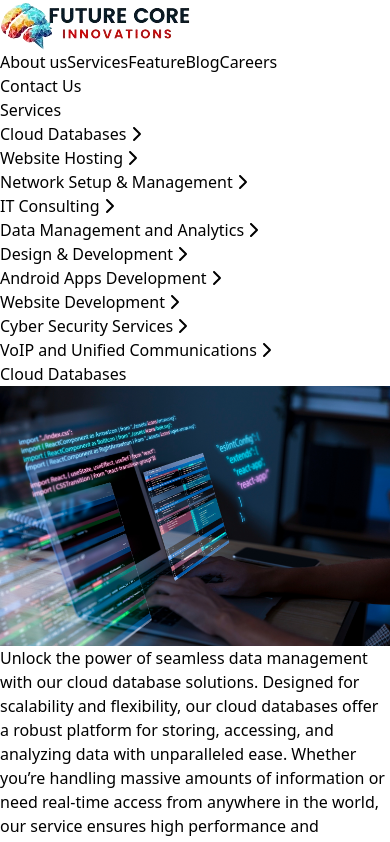
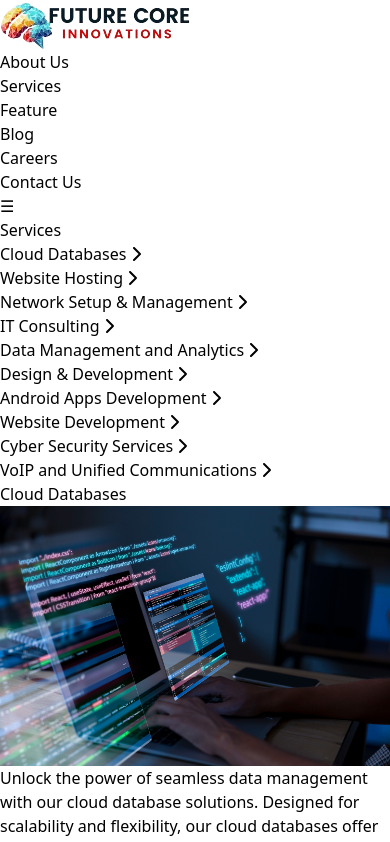
Before and after one commit to anubhootipandey/Future_Core_Innovations, a React (Vite) app: page /service in a window 390 px wide. Shown: the top 842 px of the page. Built offline with nearby package versions, Linux system fonts and the light colour scheme.

Commit message:
work on responsive

```diff
--- a/src/components/Features/Features.jsx
+++ b/src/components/Features/Features.jsx
@@ -84,7 +84,7 @@ const FeaturePart = ({ title, description, benefits, imgSrc, imgAlt, reverse })
             </ul>
         </div>
         <div className="feature-right w-full lg:w-1/2 flex items-center justify-center">
-            <img src={imgSrc} alt={imgAlt} className="transform scale-90 hover:scale-100 transition-transform duration-300" />
+            <img src={imgSrc} alt={imgAlt} className="w-full h-auto max-w-sm transform scale-90 hover:scale-100 transition-transform duration-300" />
         </div>
     </div>
 );
@@ -132,12 +132,12 @@ const Features = () => {
             </div>
 
            {/* Subscribe Section */}
-            <div className='mt-[4rem] w-[73rem] relative left-[5rem] h-[26rem] top-20 p-8 rounded-lg flex flex-col'>
+<div className='mt-8 mx-auto max-w-4xl p-8 rounded-lg flex flex-col relative'>
     <h1 className='text-5xl font-bold mb-4'>Subscribe to our newsletter</h1>
     <p className='text-gray-600 mb-6'>
         Subscribe to our newsletter and get exclusive deals you won't find anywhere else straight to your inbox.
     </p>
-                <form className='w-[28rem] flex flex-col items-start'>
+    <form className='w-full flex flex-col items-start mb-6'>
         <input
             type="email"
             placeholder="Enter Your Email Address"
@@ -150,8 +150,8 @@ const Features = () => {
             Subscribe Now
         </button>
     </form>
-                <div className='absolute top-[.5rem] left-[50rem]'>
-                    <img className='w-[25rem] h-[25rem]' src={newsletter} alt="" />
+    <div className='mt-4 flex justify-center'>
+        <img className='w-[25rem] h-auto' src={newsletter} alt="Subscribe Image" />
     </div>
 </div>
         </>
--- a/src/components/Navbar/Navbar.jsx
+++ b/src/components/Navbar/Navbar.jsx
@@ -1,28 +1,73 @@
-import React from 'react';
+import React, { useState } from 'react';
 import logo from "../images/logo1.svg";
 import { Link } from 'react-router-dom';
 
+const Navbar = () => {
+  const [isOpen, setIsOpen] = useState(false);
 
+  const toggleMenu = () => {
+    setIsOpen(!isOpen);
+  };
 
-
-const Navbar = () => {
   return (
     <div>
-        <nav className='flex shadow-md sticky h-20 align-middle'>
-            <div className='mt-2'>
-                <img src={logo} alt="logo" className='h-[60px] w-40 ml-10 mr-[450px]' />
+      <nav className='flex items-center justify-between h-20 px-4 shadow-md sticky top-0 bg-white'>
+        <div>
+          <Link to="/">
+            <img src={logo} alt="logo" className='h-[60px] w-40' />
+          </Link>
         </div>
-            <ul className='flex gap-12 m-6'>
-                <Link to="/about" className='text-gray-600 hover:text-red-500'>About us</Link>
+        <div className='hidden md:flex flex-grow justify-center'>
+          <ul className='flex space-x-20'> {/* Increased space between links */}
+            <li>
+              <Link to="/about" className='text-gray-600 hover:text-red-500'>About Us</Link>
+            </li>
+            <li>
               <Link to="/service" className='text-gray-600 hover:text-red-500'>Services</Link>
+            </li>
+            <li>
               <Link to="/feature" className='text-gray-600 hover:text-red-500'>Feature</Link>
+            </li>
+            <li>
               <Link to="/blog" className='text-gray-600 hover:text-red-500'>Blog</Link>
-                <Link className='text-gray-600 hover:text-red-500'>Careers</Link>
+            </li>
+            <li>
+              <Link to="/careers" className='text-gray-600 hover:text-red-500'>Careers</Link>
+            </li>
           </ul>
-            <button type='btn' className='px-6 py-0 text-white bg-blue-950 m-4'>Contact Us</button>
+        </div>
+        <div className='hidden md:block ml-5'>
+          <button type='button' className='px-5 py-2 rounded-lg text-white bg-blue-950'>Contact Us</button>
+        </div>
+        <div className='md:hidden'>
+          <button onClick={toggleMenu} className='text-gray-600 hover:text-red-500 focus:outline-none'>
+            {isOpen ? '✖' : '☰'}
+          </button>
+        </div>
       </nav>
+      {isOpen && (
+        <div className='md:hidden bg-white shadow-md'>
+          <ul className='flex flex-col space-y-2 px-4 py-2'>
+            <li>
+              <Link to="/about" className='text-gray-600 hover:text-red-500'>About Us</Link>
+            </li>
+            <li>
+              <Link to="/service" className='text-gray-600 hover:text-red-500'>Services</Link>
+            </li>
+            <li>
+              <Link to="/feature" className='text-gray-600 hover:text-red-500'>Feature</Link>
+            </li>
+            <li>
+              <Link to="/blog" className='text-gray-600 hover:text-red-500'>Blog</Link>
+            </li>
+            <li>
+              <Link to="/careers" className='text-gray-600 hover:text-red-500'>Careers</Link>
+            </li>
+          </ul>
         </div>
-  )
+      )}
+    </div>
+  );
 }
 
 export default Navbar;
--- a/src/components/Services/Service.jsx
+++ b/src/components/Services/Service.jsx
@@ -165,7 +165,7 @@ const Service = () => {
                 <div className='grid grid-cols-1 md:grid-cols-2 gap-8'>
                     {keyFactors.map((factor, index) => (
                         <div key={index}>
-                            <FontAwesomeIcon className='w-6 relative left-3 top-8 h-6 text-blue-950' icon={factor.icon} />
+                            <FontAwesomeIcon className='w-6 relative left top-8 h-6 text-blue-950' icon={factor.icon} />
                             <h3 className='text-2xl relative left-14 font-semibold'>{factor.title}</h3>
                             <p className='text-gray-700 text-start w-[17rem]'>{factor.description}</p>
                         </div>
```
Lines whose indentation alone changed are shown as unchanged.
